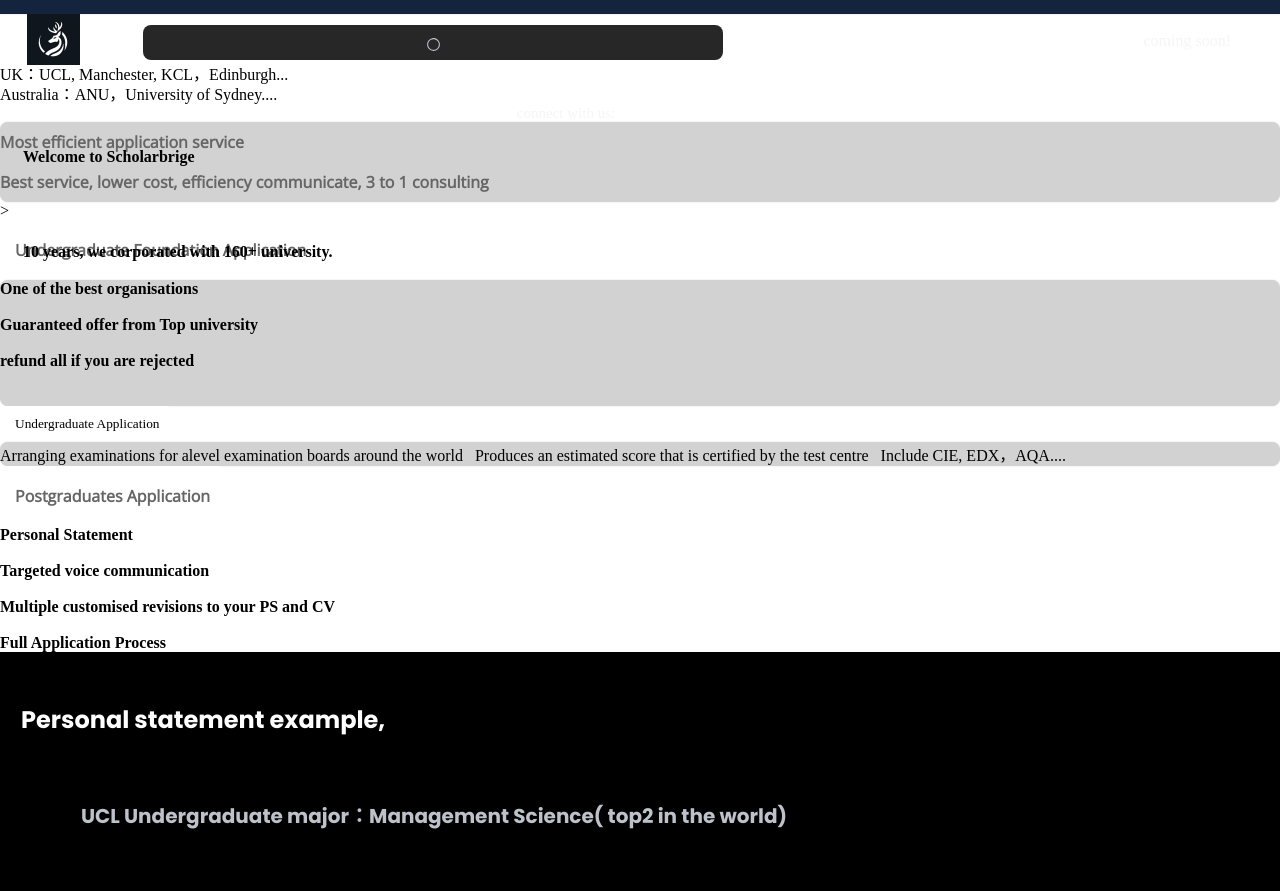
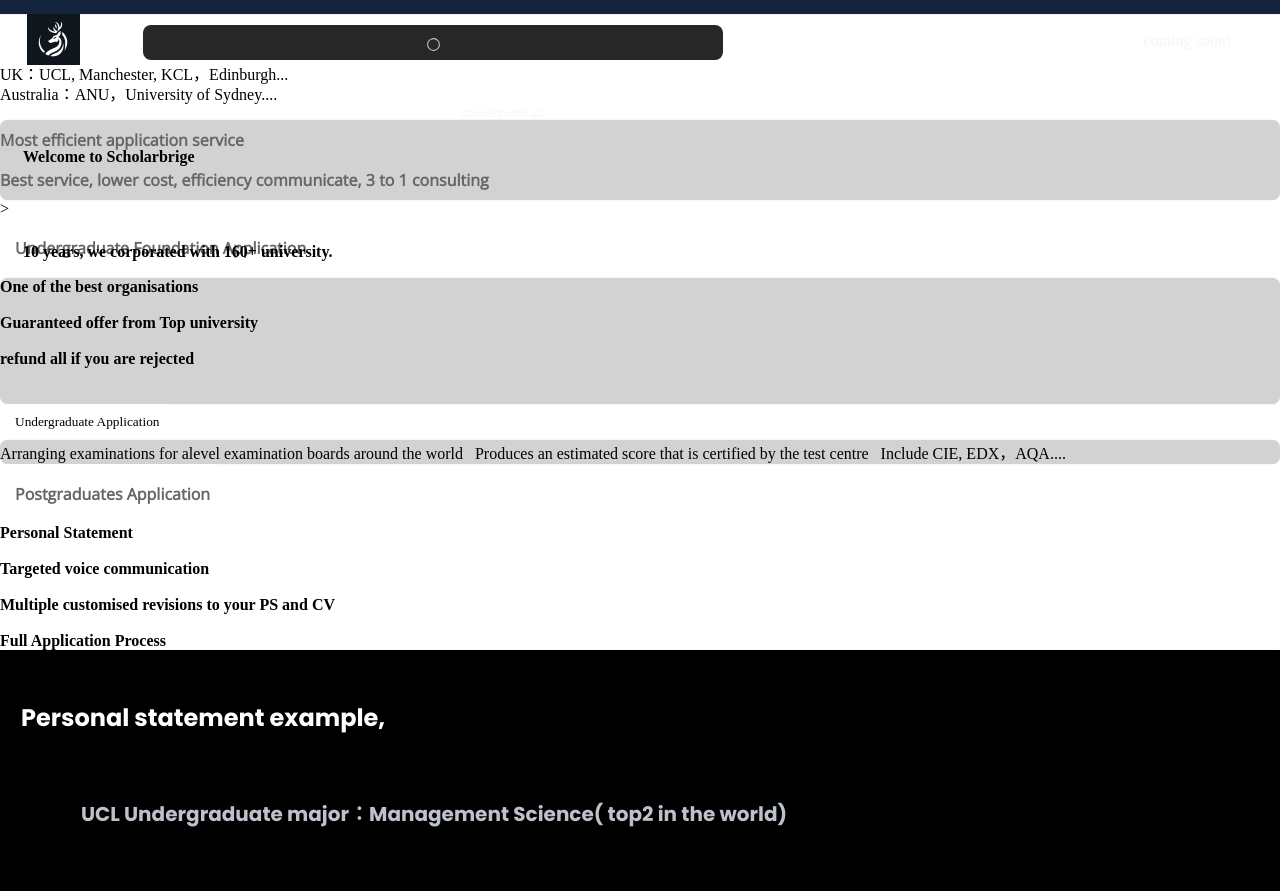
Before and after one commit to Yifeidex/kkb, a website built with Parcel: page index.html in a window 1280 px wide. Shown: the top 891 px of the page. Built offline with nearby package versions, Linux system fonts and the light colour scheme.

Commit message:
Update index.css

```diff
--- a/index.css
+++ b/index.css
@@ -157,14 +157,11 @@
 }
 .connect-with-us {
   position: relative;
-  font-size: var(--font-size-mini);  // 更新为和 .coming-soon 一致的字体大小
-  line-height: 22px;                // 行高也调整为和 .coming-soon 一致
+  font-size: 11px;
+  line-height: 15px;
   font-family: var(--font-open-sans);
   color: var(--color-gray-100);
   text-align: left;
-  padding: 0;  // 确保没有额外的内边距影响布局
-  display: block; // 确保这个元素以块状元素显示，填满可用空间
-  max-width: 100%; // 限制最大宽度，确保文本不会超出容器
 }
 
 .button-41 {
@@ -180,8 +177,8 @@
   align-items: flex-start;
   justify-content: center;
   white-space: nowrap;
-  width: calc(100% * 0.9); /* 设置宽度为父元素的四分之三 */
-  margin-left: -10px; /* 如果需要继续向左移动 */
+  width: calc(100% * 0.8); /* 设置宽度为父元素的四分之三 */
+  margin-left: -9px; /* 如果需要继续向左移动 */
 
 .university-list-container {
   position: absolute;
```
